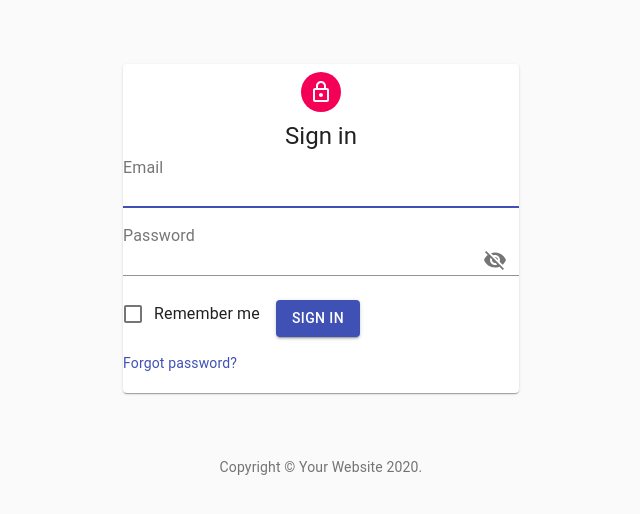
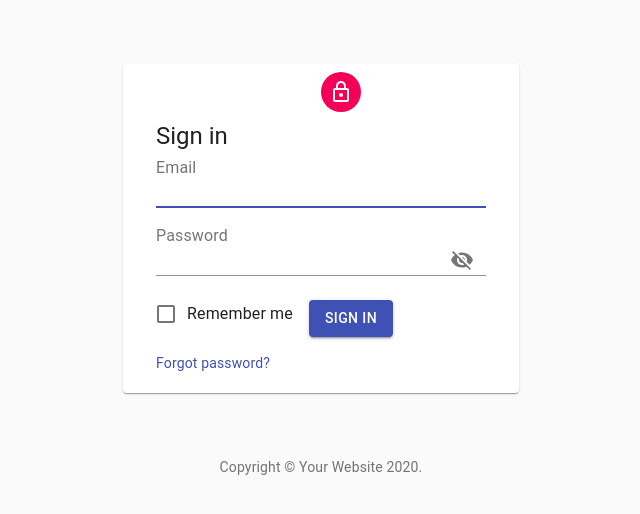
Before and after one commit to vikashraj144/react-materialui, a React (Create React App) app: page / in a window 1280 px wide. Shown: the top 514 px of the page, without its empty margins (319-959 px from the left). Built offline with nearby package versions, Linux system fonts and the light colour scheme.

Commit message:
small ui changes

```diff
--- a/src/App.js
+++ b/src/App.js
@@ -22,7 +22,7 @@ const useStyles = makeStyles(theme => ({
 }));
 
 function App() {
-  const classes = useStyles();
+  // const classes = useStyles();
   return (
     // <Container className={classes.control} maxWidth="lg">
     <div>
--- a/src/component/Home.js
+++ b/src/component/Home.js
@@ -42,6 +42,7 @@ const useStyles = makeStyles(theme => ({
     },
     avatar: {
         margin: theme.spacing(1),
+        marginLeft:'50%',
         backgroundColor: theme.palette.secondary.main,
     },
     form: {
@@ -73,13 +74,16 @@ export default function SignIn(props) {
         event.preventDefault();
     };
     const onLogin = () => {
-        props.history.push('/dashboard');
+        // props.history.push('/dashboard');
+        console.log("TCL: onLogin -> props", props)
     }
 
     return (
         <Container component="main" maxWidth="xs">
             <CssBaseline />
             <Paper className={classes.paper}>
+                <Grid item xs={10}>
+
                     <Avatar className={classes.avatar}>
                         <LockOutlinedIcon />
                     </Avatar>
@@ -149,7 +153,10 @@ export default function SignIn(props) {
                         <br></br>
                     </form>
                     {/* </Paper> */}
+                </Grid>
             </Paper>
+
+
             <Box mt={8}>
                 <Copyright />
             </Box>
```
Lines whose indentation alone changed are shown as unchanged.
